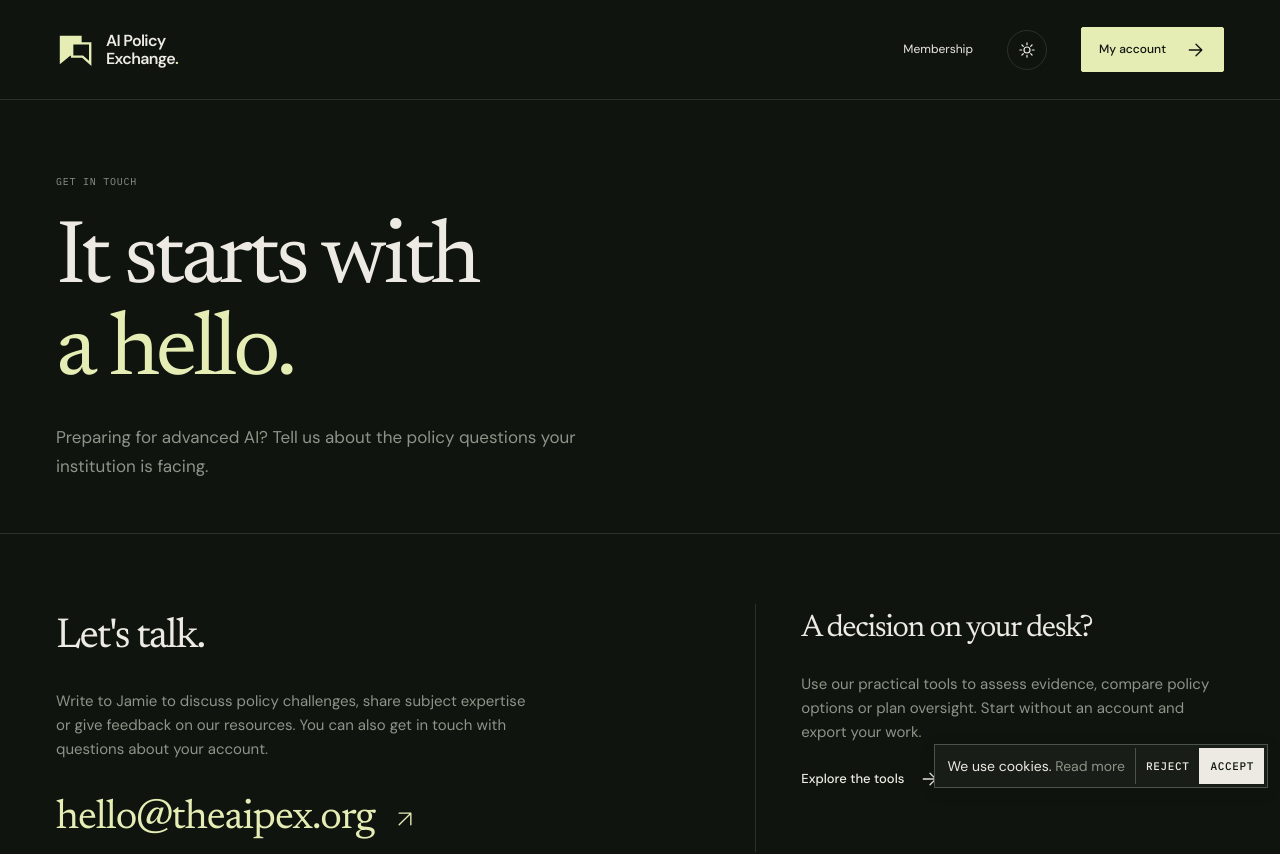
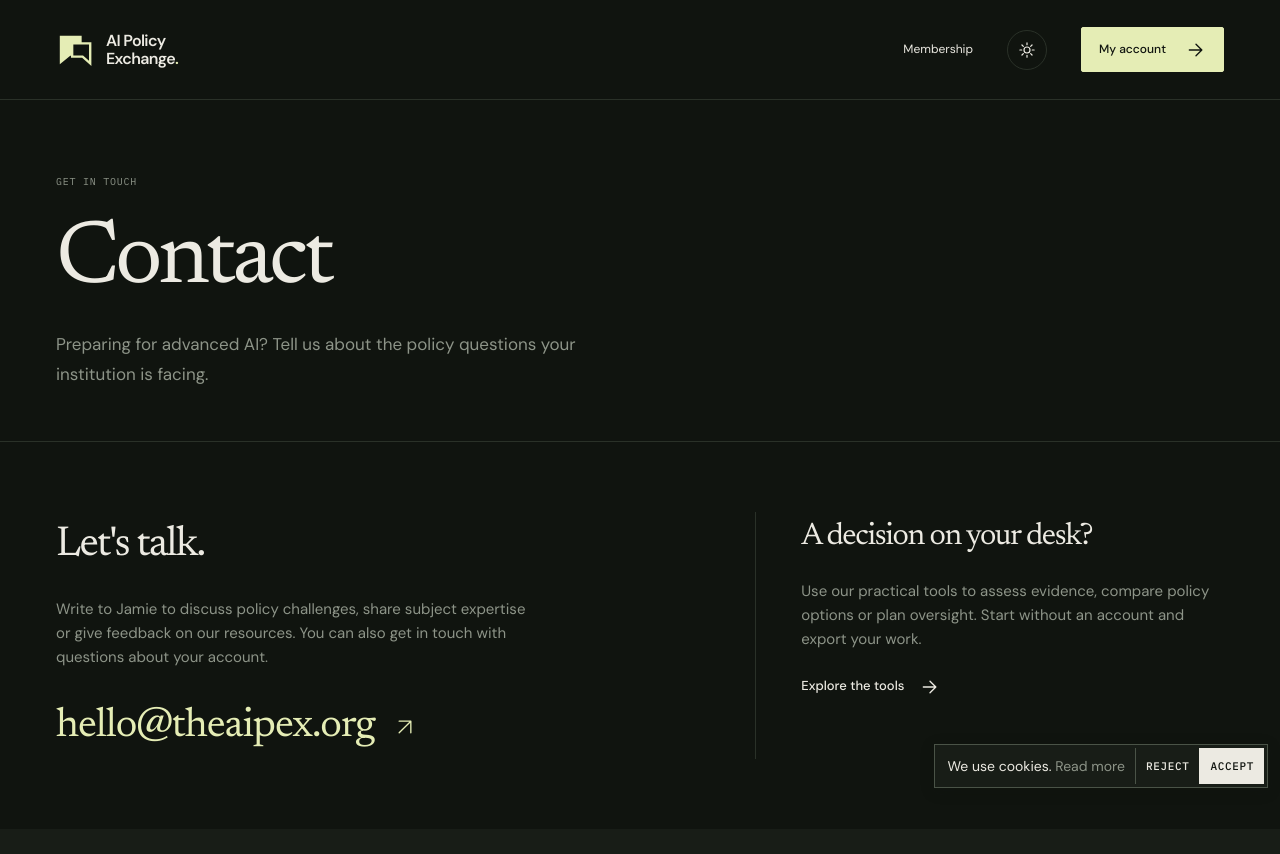
Before and after one commit to jamiegreee/aipex, a Next.js app: page /contact in a window 1280 px wide. Shown: the top 854 px of the page. Built offline with nearby package versions, Linux system fonts and the light colour scheme.

Commit message:
Use Contact as the contact page heading (#51)

```diff
--- a/src/app/contact/page.tsx
+++ b/src/app/contact/page.tsx
@@ -5,7 +5,7 @@ import Footer from "@/components/Footer";
 import { Arrow } from "@/components/Brand";
 
 export const metadata: Metadata = {
-  title: "Say hello",
+  title: "Contact",
   description:
     "Talk to AIPEX about helping governments and policymakers prepare for advanced artificial intelligence, or share feedback on our public resources.",
 };
@@ -18,11 +18,7 @@ export default function Contact() {
         <section className="page-intro">
           <div className="container">
             <p className="label">Get in touch</p>
-            <h1>
-              It starts with
-              <br />
-              <em>a hello.</em>
-            </h1>
+            <h1>Contact</h1>
             <p className="intro-description">
               Preparing for advanced AI? Tell us about the policy questions
               your institution is facing.
```
